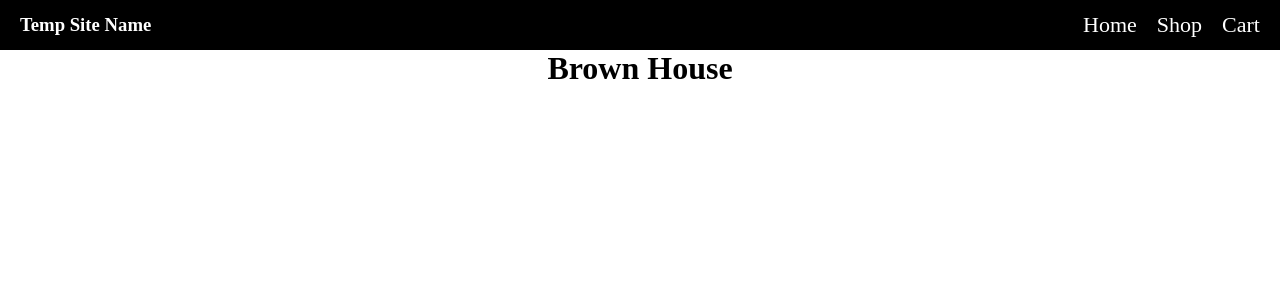
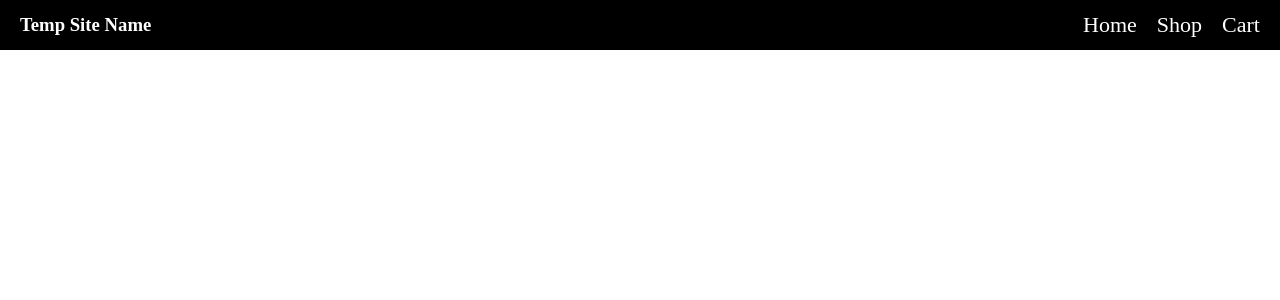
Before and after one commit to robisonwebdev/shopping-cart, a React (Create React App) app: page /shop/1 in a window 1280 px wide. Shown: the top 300 px of the page. Built offline with nearby package versions, Linux system fonts and the light colour scheme; a web font is replaced by a local one.

Commit message:
Gave main div a className of productDetails. Inside productDetails div, added two new div's with className of leftDetailsContainer and rightDetailsContainer.

```diff
--- a/src/components/ProductDetails.js
+++ b/src/components/ProductDetails.js
@@ -15,8 +15,9 @@ const ProductDetails = ({ match }) => {
     }
 
     return (
-        <div>
-            <h1>{product.title}</h1>
+        <div className='productDetails'>
+            <div className='leftDetailsContainer'></div>
+            <div className='rightDetailsContainer'></div>
         </div>
     );
 }
```
